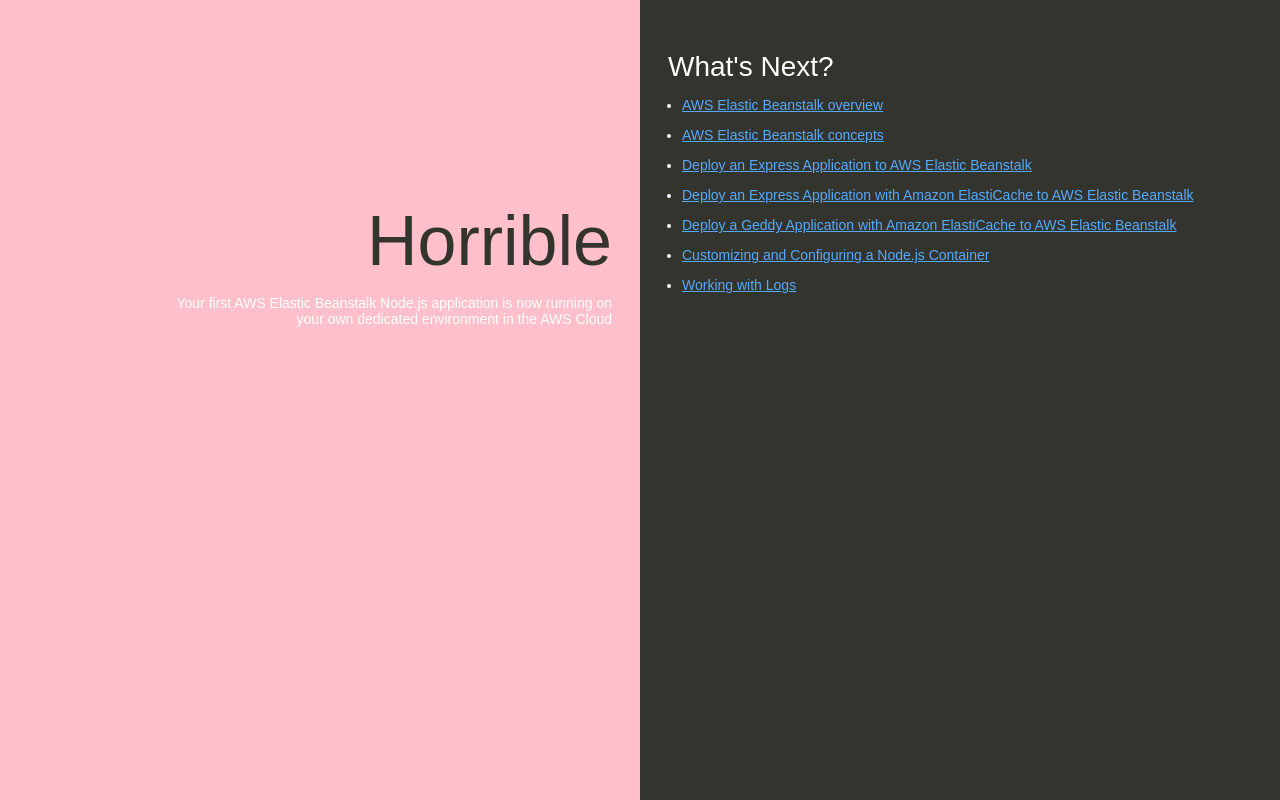
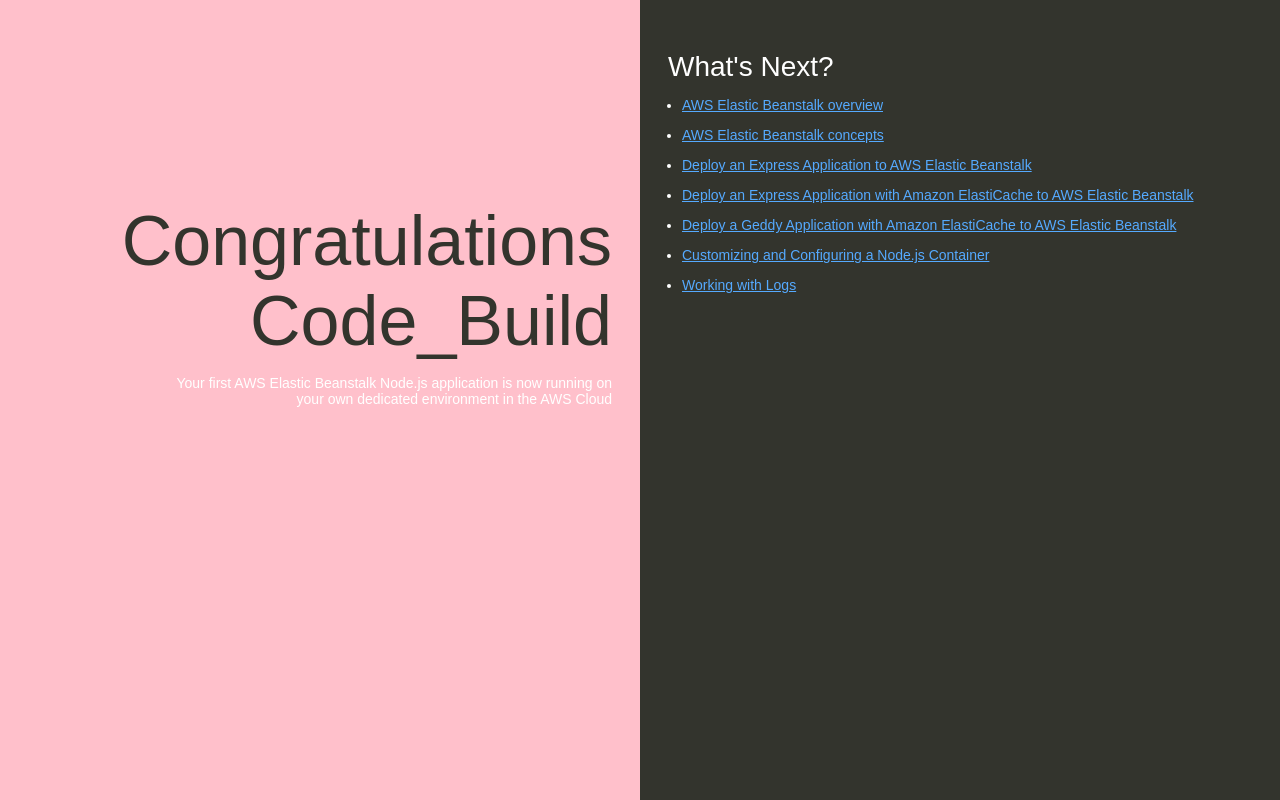
Before and after one commit to MadhavKatta/NewProject_AWS, a website: page index.html in a window 1280 px wide. Drawn offline with Linux system fonts and the light colour scheme.

Commit message:
Update index.html

```diff
--- a/index.html
+++ b/index.html
@@ -74,7 +74,7 @@
   </head>
   <body>
     <div class="textColumn">
-      <h1>Horrible</h1>
+      <h1>Congratulations Code_Build</h1>
       <p>Your first AWS Elastic Beanstalk Node.js application is now running on your own dedicated environment in the AWS Cloud</p>
     </div>
     <div class="linksColumn">
```
